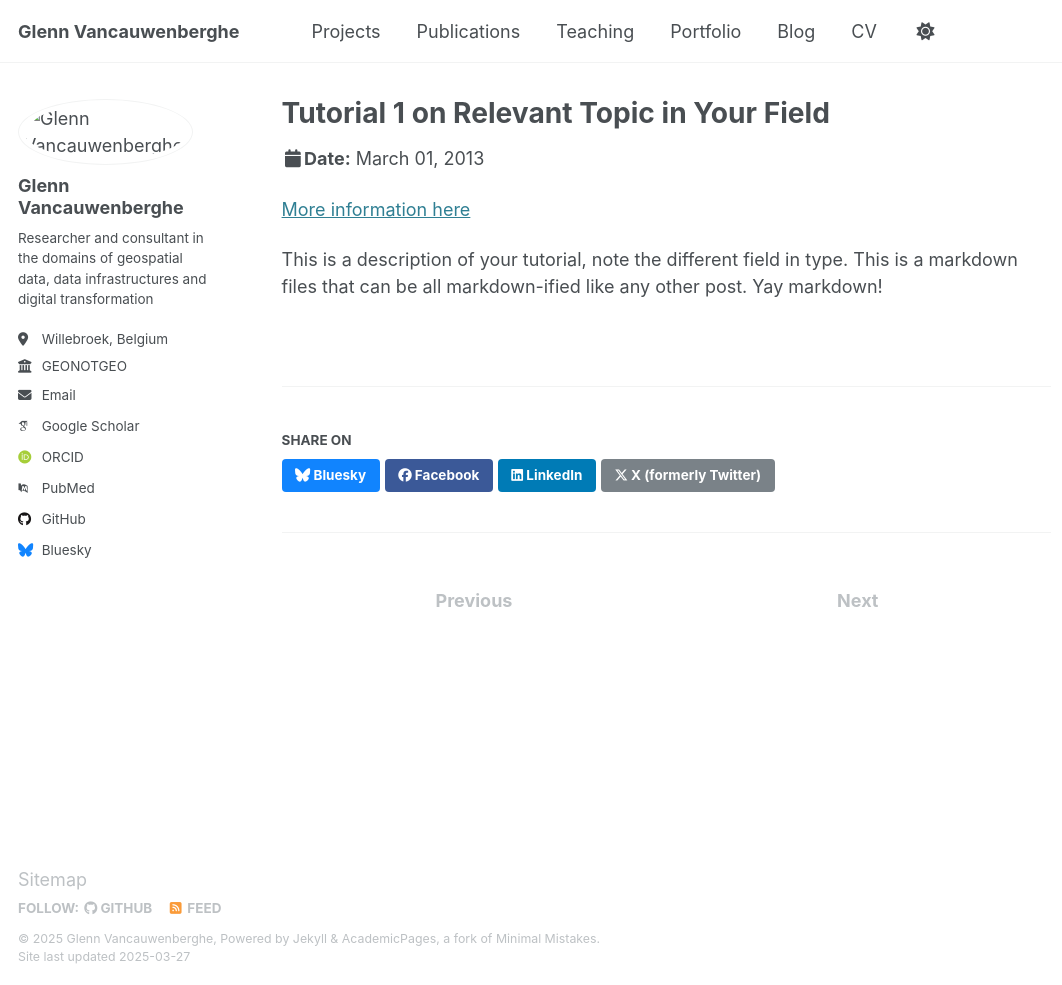
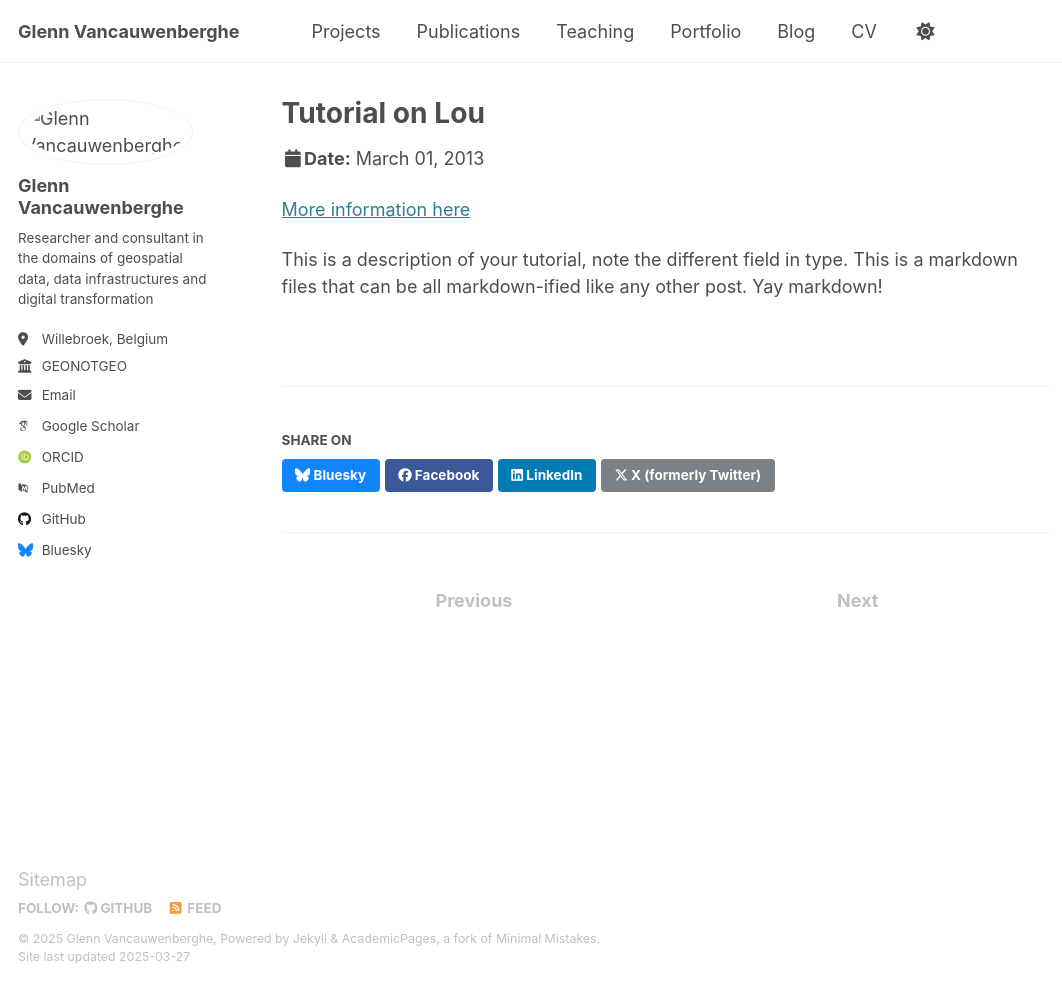
Before and after one commit to GVancauwenberghe/gvancauwenberghe.github.io, a Jekyll site: the page built from _talks/2013-03-01-tutorial-1.md, in a window 1280 px wide and 985 px high. Shown: the whole window, without its empty margins (0-1062 px from the left). Built offline with Jekyll 4.4.1, drawn with Linux system fonts in a browser that asks for light colours; some web fonts are replaced.

Commit message:
Update 2013-03-01-tutorial-1.md

```diff
--- a/_talks/2013-03-01-tutorial-1.md
+++ b/_talks/2013-03-01-tutorial-1.md
@@ -1,5 +1,5 @@
 ---
-title: "Tutorial 1 on Relevant Topic in Your Field"
+title: "Tutorial on Lou"
 collection: talks
 type: "Tutorial"
 permalink: /talks/2013-03-01-tutorial-1
```
